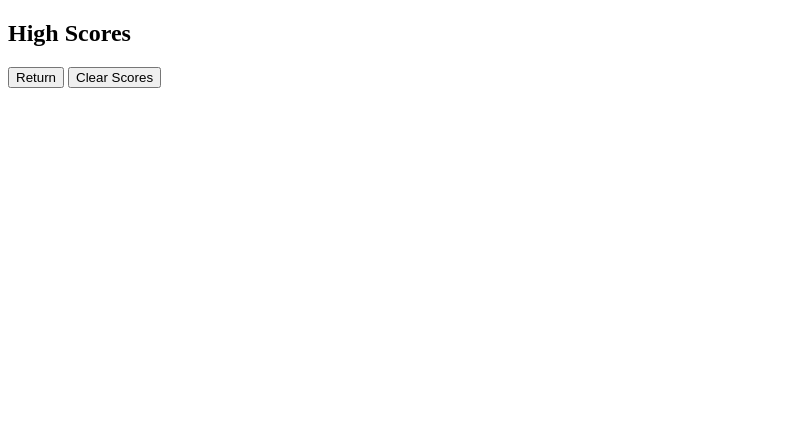
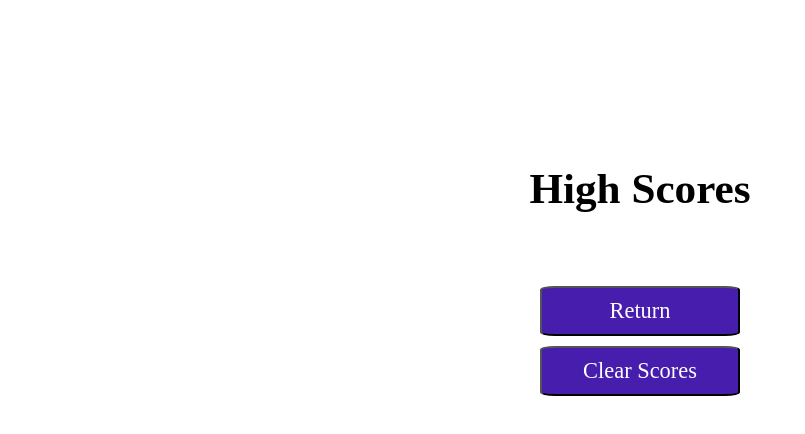
Before and after one commit to tcmiller30/coding-quiz-challenge, a plain HTML site: page highscores.html in a window 1280 px wide. Shown: the whole page, without its empty margins (0-805 px from the left). Drawn offline with Linux system fonts and the light colour scheme; the site is published under a folder, as on GitHub Pages, so addresses that start at the root find nothing.

Commit message:
added README updates, included screenshots, fixed relative links in HTML

```diff
--- a/highscores.html
+++ b/highscores.html
@@ -5,8 +5,8 @@
     <meta http-equiv="X-UA-Compatible" content="IE=edge">
     <meta name="viewport" content="width=device-width, initial-scale=1.0">
     <title>High Scores</title>
-    <link rel="stylesheet" href="/assets/css/reset.css">
-	<link rel="stylesheet" href="/assets/css/style.css">
+    <link rel="stylesheet" href="./assets/css/reset.css">
+	<link rel="stylesheet" href="./assets/css/style.css">
 </head>
 <body>
     <div class="container">
```
Also changed, not shown: index.html (+2 -2 lines), assets/images/coding-quiz-hs-screenshot.png (added), assets/images/coding-quiz-screenshot.png (added), 1 other file.
